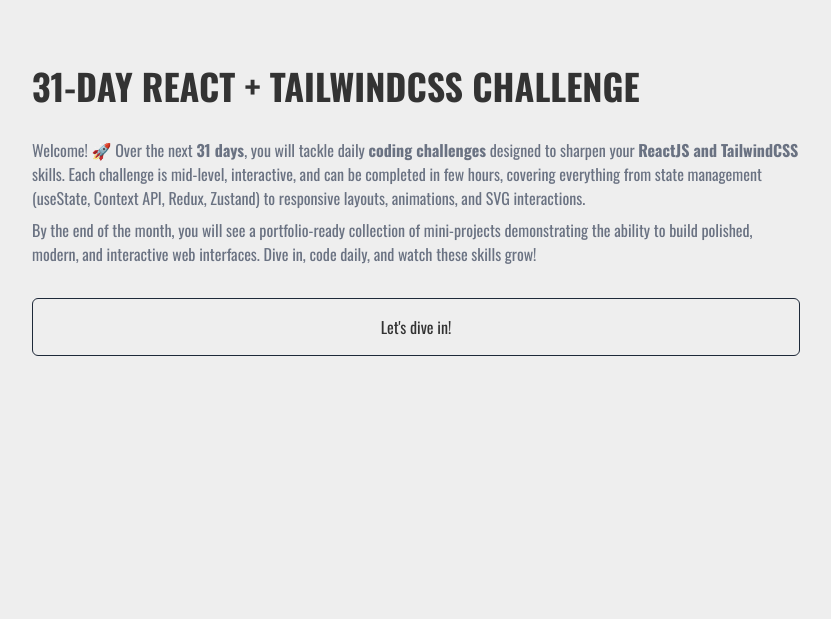
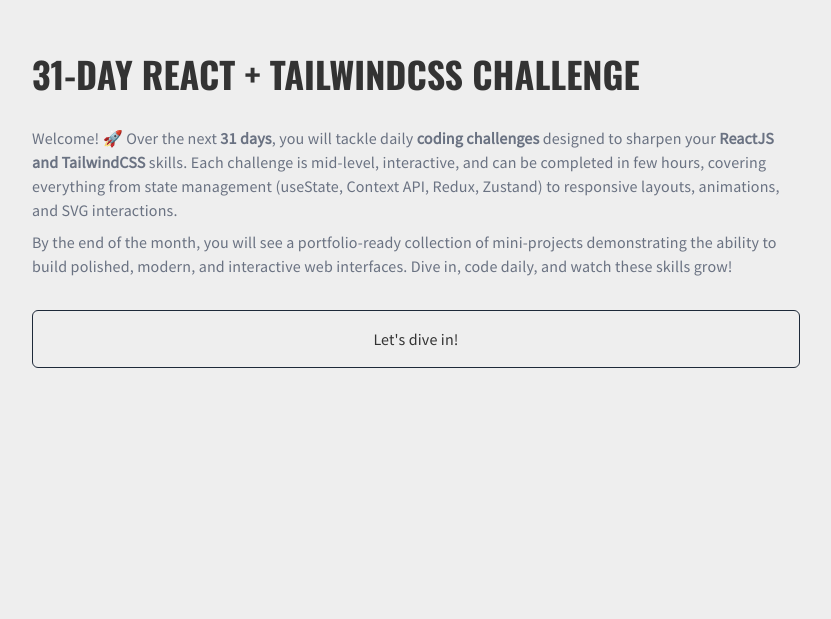
Before and after one commit to rosadurante/octobereact, a React (Vite) app: page / in a window 1280 px wide. Shown: the part 181-800 px from the top of the page, without its empty margins (224-1055 px from the left). Built offline with nearby package versions, Linux system fonts and the light colour scheme.

Commit message:
added new font family and improve text styles

```diff
--- a/index.html
+++ b/index.html
@@ -4,7 +4,7 @@
     <meta charset="UTF-8" />
     <link rel="icon" type="image/svg+xml" href="/vite.svg" />
     <meta name="viewport" content="width=device-width, initial-scale=1.0" />
-    <link href="https://fonts.googleapis.com/css2?family=Oswald:wght@400;700&display=swap" rel="stylesheet">
+    <link href="https://fonts.googleapis.com/css2?family=Oswald:wght@400;700&family=Source+Sans+Pro:wght@400;500&display=swap" rel="stylesheet">
 
     <title>octobereact</title>
   </head>
--- a/src/index.css
+++ b/src/index.css
@@ -9,3 +9,13 @@
 
   margin: 0 auto;
 }
+
+p, span, a, label, input, textarea, select, option, th, td {
+  font-family: "Source Sans Pro", "Courier New", monospace;
+  font-size: 16px;
+  line-height: 1.5;
+  letter-spacing: 0.01em;
+  font-weight: 400;
+  font-style: normal;
+  text-decoration: none;
+}
```
